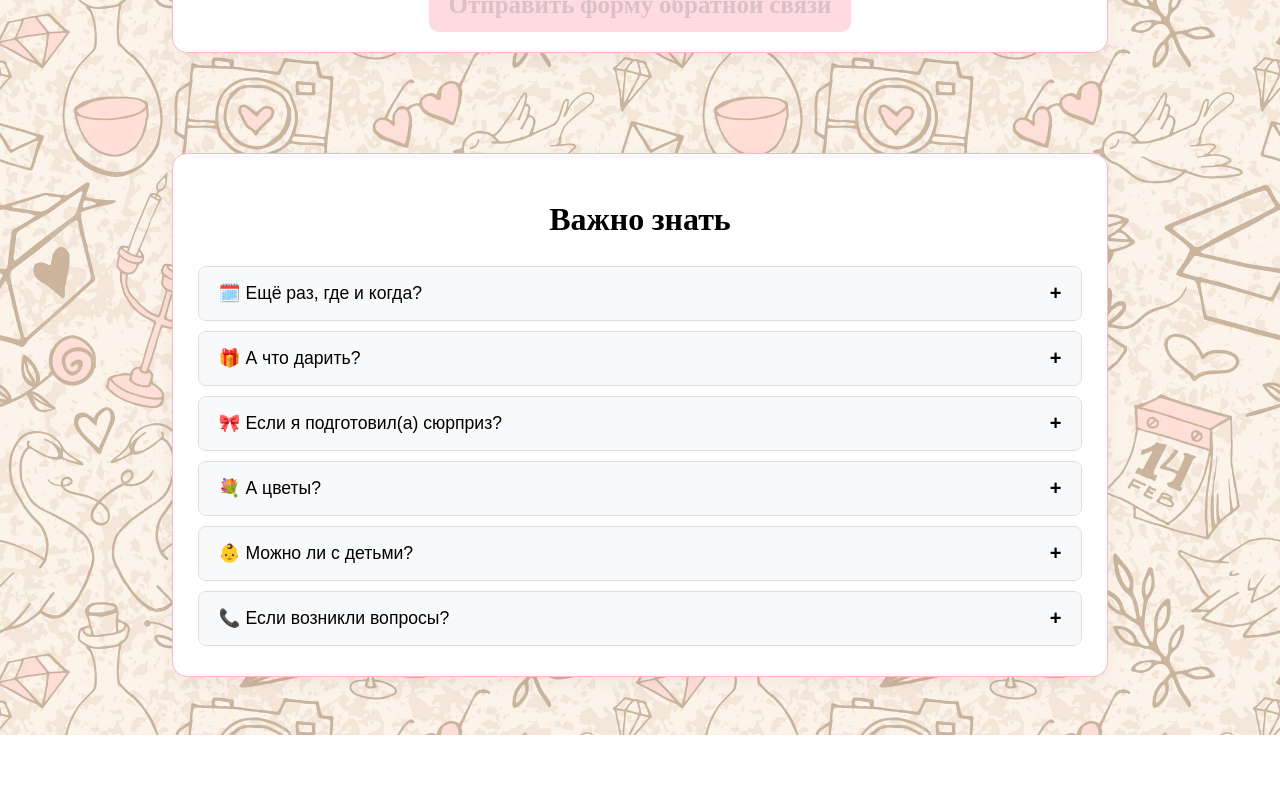
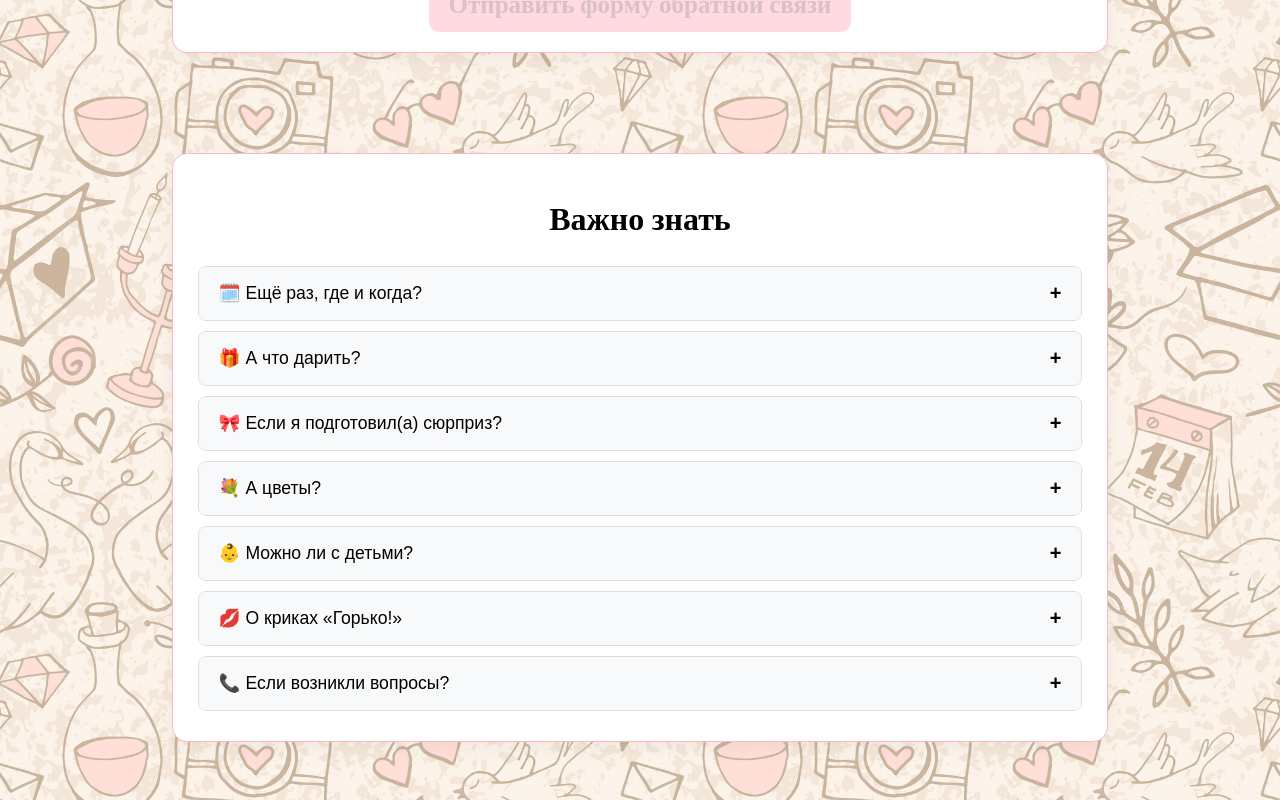
Before and after one commit to denisvyalkov/wedding, an Angular app: page / in a window 1280 px wide. Shown: the part 7227-8027 px from the top of the page. Before the commit the page ends 7962 px from the top, so only its background shows below. Built offline with nearby package versions, Linux system fonts and the light colour scheme.

Commit message:
feat(information-block) add new rule for fee

```diff
--- a/src/components/main-page/main-page.component.ts
+++ b/src/components/main-page/main-page.component.ts
@@ -61,6 +61,12 @@ export class WedMainPageComponent {
       title: '👶 Можно ли с детьми?',
       content:
         'Будем предельно благодарны, если всё ваше внимание будет приковано к нам, а за детками присмотрят те, кому вы доверяете',
+      expanded: false,
+    },
+    {
+      title: '💋 О криках «Горько!»',
+      content:
+        'Будем безмерно благодарны, если вы сохраните наше право на спонтанный, а не «заказной» поцелуй. Но если эмоции переполняют и крик «Горько!» рвется наружу — пожалуйста, будьте готовы пополнить наш свадебный фонд 😉. Стоимость одного выкрика — 5000 рублей. Все собранные средства пойдут на осуществление нашей маленькой мечты.',
       expanded: false,
     },
     {
```
